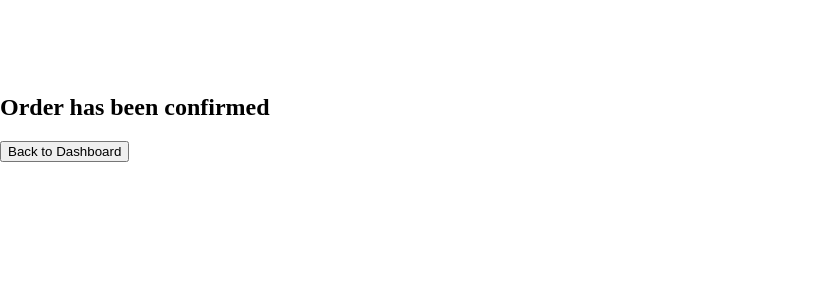
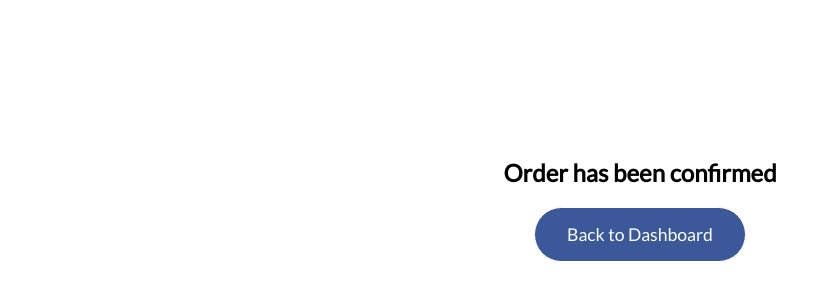
Before and after one commit to bakhr0mkhan/commerce, a React (Create React App) app: page /orderconfirmation in a window 1280 px wide. Shown: the part 326-626 px from the top of the page, without its empty margins (0-839 px from the left). Built offline with nearby package versions, Linux system fonts and the light colour scheme; no server answers; a web font is replaced by a local one.

Commit message:
done orderconfimation

```diff
--- a/src/screens/OrderConfirmation/styles.css
+++ b/src/screens/OrderConfirmation/styles.css
@@ -25,3 +25,32 @@
     font-size: 1.1rem;
   }
 }
+
+/* desktop */
+@media screen and (min-width: 768px) {
+  html,
+  body {
+    margin: 0;
+    padding: 0;
+  }
+  .orderSubTextCon {
+    margin: 4rem 0;
+    display: flex;
+    flex-direction: column;
+    align-items: center;
+    text-align: center;
+  }
+  .orderSubText {
+    font-family: "Lato", sans-serif;
+    font-size: 1.5rem;
+  }
+  .backToDashboardBtn {
+    background-color: #3b5998;
+    color: white;
+    padding: 1rem 2rem;
+    border: 1px solid white;
+    border-radius: 2rem;
+    font-family: "Lato", sans-serif;
+    font-size: 1.1rem;
+  }
+}
```
